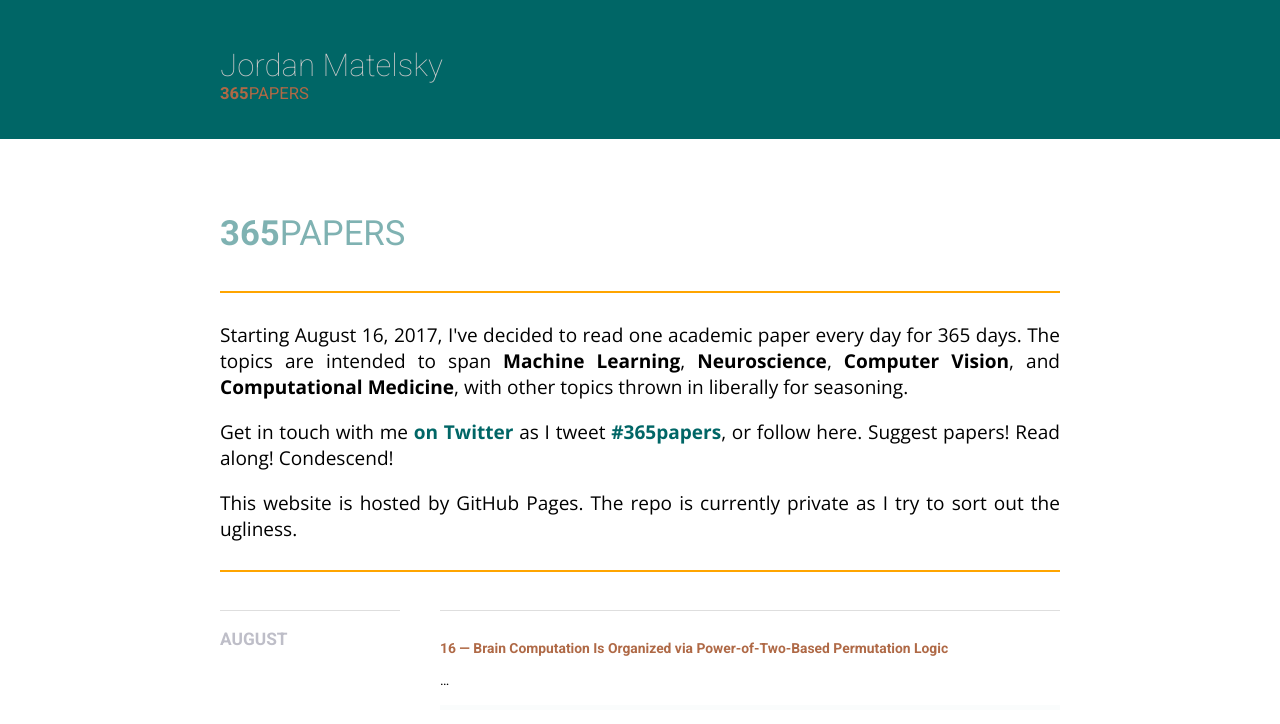
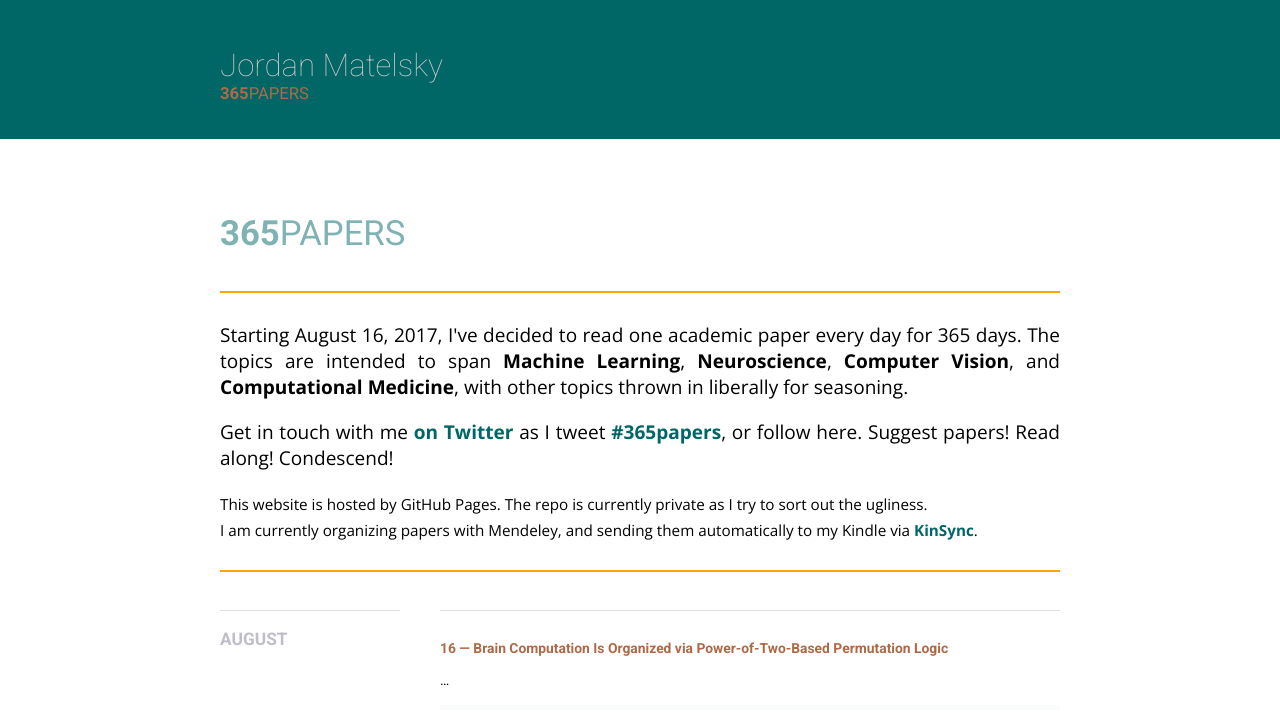
Before and after one commit to j6k4m8/365papers, a Jekyll site: the page built from index.html, in a window 1280 px wide. Shown: the top 724 px of the page. Built offline with Jekyll 4.4.1, drawn with Linux system fonts in a browser that asks for light colours; nearby versions of some CDN libraries.

Commit message:
add desc

```diff
--- a/index.html
+++ b/index.html
@@ -28,8 +28,12 @@ layout: default
                                         or follow here. Suggest papers! Read along! Condescend!
                                     </p>
                                     <p>
-                                        This website is hosted by GitHub Pages. The repo is currently private as I
-                                        try to sort out the ugliness.
+                                        <small>
+                                            This website is hosted by GitHub Pages. The repo is currently private as I
+                                            try to sort out the ugliness.<br />
+                                            I am currently organizing papers with Mendeley, and sending them automatically
+                                            to my Kindle via <a href="https://www.kinsync.com">KinSync</a>.
+                                        </small>
                                     </p>
                                 </div>
                             </div>
```
